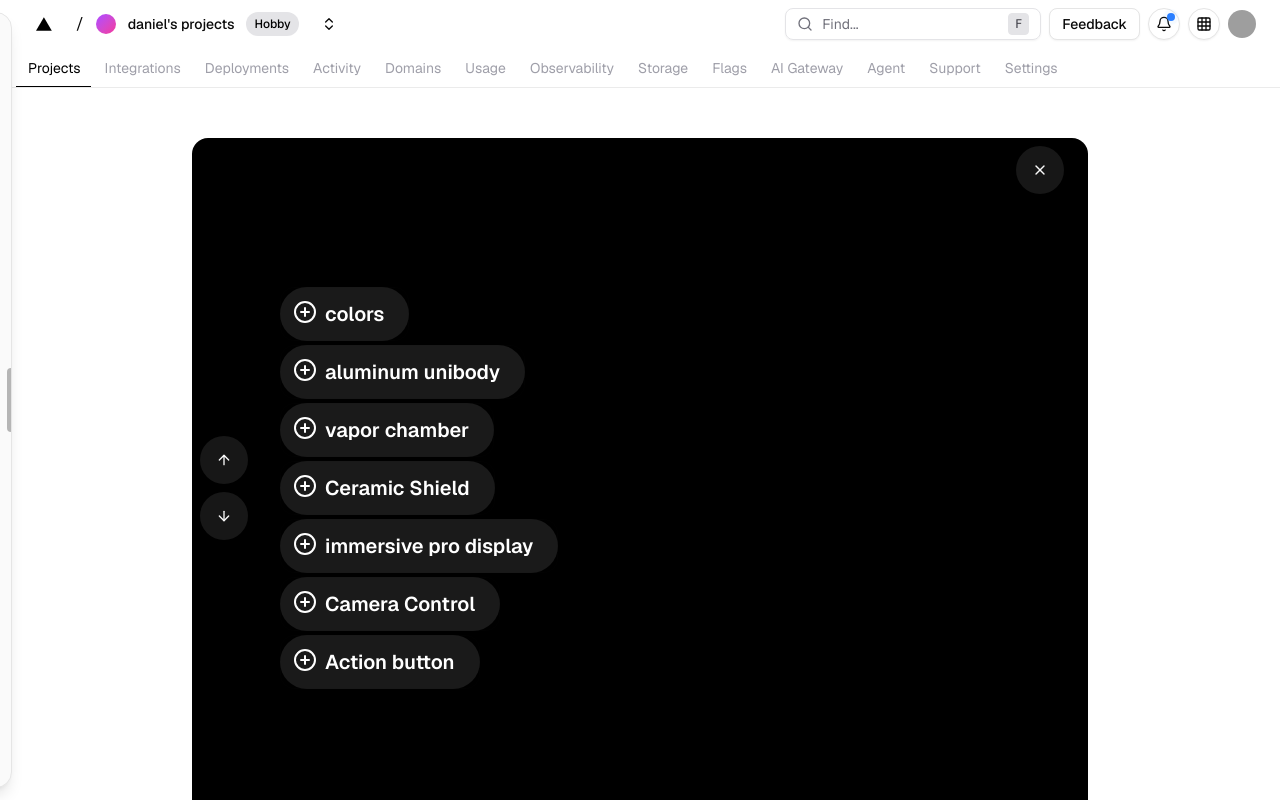
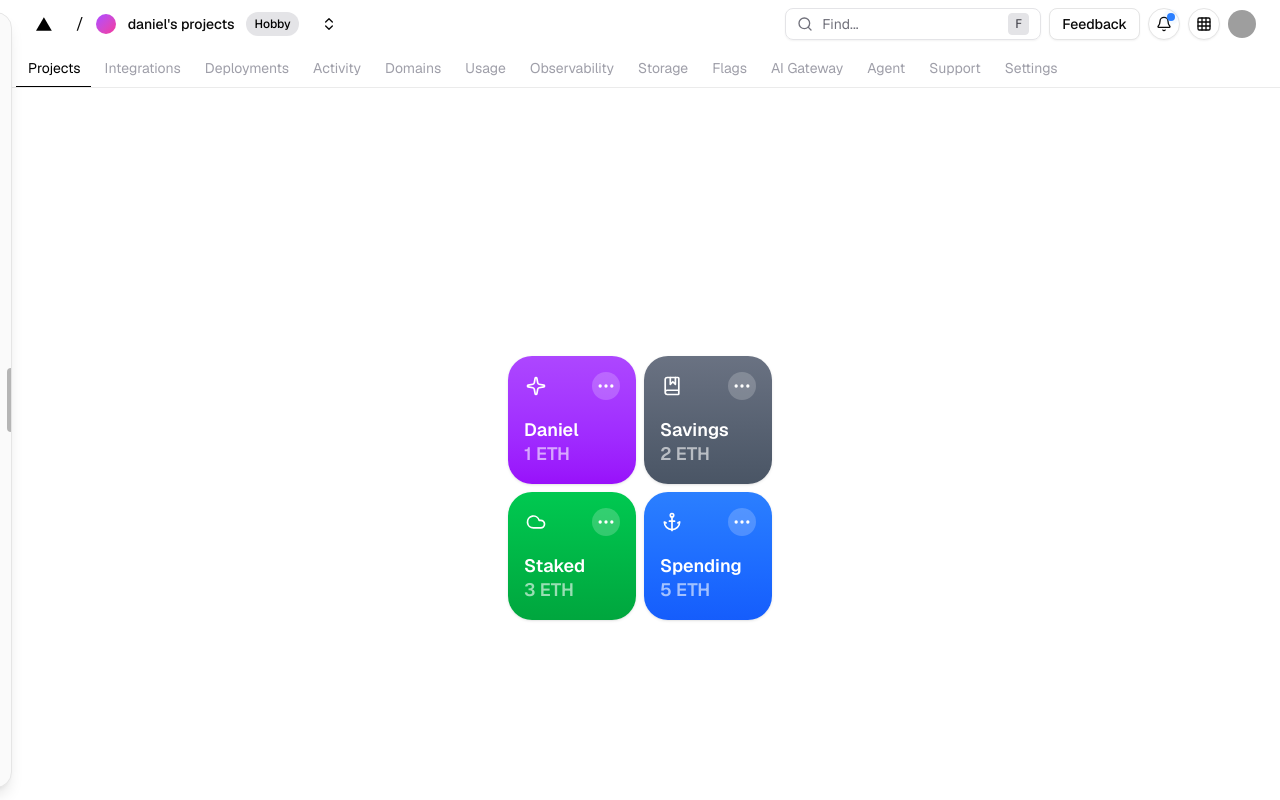
Before and after one commit to danielfsha/firecomponents, a Next.js app: page / in a window 1280 px wide. Built offline with nearby package versions, Linux system fonts and the light colour scheme; grey boxes are pictures that could not be loaded.

Commit message:
feat: added a web3 card component

```diff
--- a/app/page.tsx
+++ b/app/page.tsx
@@ -10,12 +10,17 @@
 import { VercelDashboardNav } from "@/components/vercel-dashboard-nav";
 import AppleCarousel from "@/components/apple-carousel";
 import { DraggableSidebar } from "@/components/draggable-sidebar";
+import Web3Cards from "@/components/web3-cards";
 
 export default function Home() {
   const [open, setOpen] = useState(false);
   return (
     <div className="relative h-screen w-screen overflow-hidden overflow-y-scroll">
       <VercelDashboardNav />
+
+      <div className="flex flex-col items-center justify-center h-screen w-screen">
+        <Web3Cards />
+      </div>
 
       <DraggableSidebar>
         <h1>hey</h1>
--- a/components/family-signin-modal.tsx
+++ b/components/family-signin-modal.tsx
@@ -546,7 +546,7 @@
           "outline-none border-none shadow-none focus:outline-none focus:ring-0 focus:border-none text-[#262626]",
           "font-xl text-[#6E6E6E]"
         )}
-        style={{ fontSize: "18px" }}
+        style={{ fontSize: "16px" }}
       >
         Login with passkey
       </p>
--- a/components/firecrawl-input.tsx
+++ b/components/firecrawl-input.tsx
@@ -253,7 +253,7 @@
               <Button
                 key={action.name}
                 className={cn(
-                  `bg-transparent hover:bg-transparent relative p-2 h-[32px] flex items-center justify-start space-x-[6px] capitalize text-gray-500 ${
+                  `bg-transparent hover:bg-transparent relative p-2 px-3 h-[32px] flex items-center justify-start space-x-[6px] capitalize text-gray-500 ${
                     action.isNew ? "pr-1.5" : "pr-3"
                   } z-10 ${
                     activeIndex === idx ? "text-black" : ""
@@ -270,7 +270,9 @@
                 <Tooltip>
                   <TooltipTrigger asChild>
                     <div className="flex items-center space-x-2">
-                      <action.icon />
+                      <div className="scale-150">
+                        <action.icon />
+                      </div>
                       <p>{action.name}</p>
 
                       {action.isNew && (
--- /dev/null
+++ b/components/web3-cards.tsx
@@ -0,0 +1,174 @@
+"use client";
+
+import { useState } from "react";
+
+import { cn } from "@/lib/utils";
+
+import { motion, MotionConfig } from "motion/react";
+
+import {
+  SparkleIcon,
+  BookMarkedIcon,
+  CloudIcon,
+  EllipsisIcon,
+  AnchorIcon,
+} from "lucide-react";
+
+type Card = {
+  title: string;
+  description: string;
+  icon: React.ReactNode;
+  href: string;
+  ETHAmount: string;
+};
+
+const CARDS: Card[] = [
+  {
+    title: "Daniel",
+    description: "Description 1",
+    icon: <SparkleIcon />,
+    href: "https://example.com",
+    ETHAmount: "1 ETH",
+  },
+  {
+    title: "Savings",
+    description: "Description 2",
+    icon: <BookMarkedIcon />,
+    href: "https://example.com",
+    ETHAmount: "2 ETH",
+  },
+  {
+    title: "Staked",
+    description: "Description 3",
+    icon: <CloudIcon />,
+    href: "https://example.com",
+    ETHAmount: "3 ETH",
+  },
+  {
+    title: "Spending",
+    description: "Description 4",
+    icon: <AnchorIcon />,
+    href: "https://example.com",
+    ETHAmount: "5 ETH",
+  },
+];
+
+export const Web3Card = ({
+  card,
+  handleCardClick,
+  isSelected,
+}: {
+  card: Card;
+  handleCardClick: (card: Card | null) => void;
+  isSelected: boolean;
+}) => {
+  return (
+    <motion.div
+      // layout
+      layoutId={`${card.title}-card`}
+      onClick={() => {
+        if (!isSelected) {
+          handleCardClick(card);
+        } else {
+          handleCardClick(null);
+        }
+      }}
+      key={card.title}
+      className={cn(
+        "flex flex-col items-center justify-between p-4 rounded-3xl shadow-sm min-w-32 space-y-2",
+        card.title === "Daniel" &&
+          "bg-gradient-to-b from-purple-500 to-purple-600 text-white shadow",
+        card.title === "Savings" &&
+          "bg-gradient-to-b from-gray-500 to-gray-600 text-white shadow",
+        card.title === "Staked" &&
+          "bg-gradient-to-b from-green-500 to-green-600 text-white shadow",
+        card.title === "Spending" &&
+          "bg-gradient-to-b from-blue-500 to-blue-600 text-white shadow",
+        isSelected && "w-full h-48"
+      )}
+    >
+      <div className="flex items-center justify-between w-full">
+        <motion.div className="flex items-center gap-2 scale-85">
+          {card.icon}
+        </motion.div>
+        <motion.div
+          whileTap={{ scale: 0.8 }}
+          className="flex items-center justify-center rounded-full bg-white/20 text-white size-7 p-1"
+        >
+          <EllipsisIcon />
+        </motion.div>
+      </div>
+
+      <motion.div className="flex flex-col items-start justify-start w-full mt-2">
+        <motion.h3 className="text-lg font-semibold">{card.title}</motion.h3>
+        <motion.p className="text-lg font-semibold opacity-60 -mt-1">
+          {card.ETHAmount}
+        </motion.p>
+      </motion.div>
+    </motion.div>
+  );
+};
+
+export default function Web3Cards() {
+  const [cards, setCards] = useState<Card[]>(CARDS);
+  const [unselectedCards, setUnselectedCards] = useState<Card[]>([]);
+  const [selectedCard, setSelectedCard] = useState<Card | null>(null);
+
+  const handleCardClick = (card: Card | null) => {
+    setSelectedCard(card);
+    setUnselectedCards(cards.filter((c) => c !== card));
+  };
+
+  return (
+    <MotionConfig transition={{ type: "spring", bounce: 0, duration: 0.3 }}>
+      <div>
+        {selectedCard === null ? (
+          <div
+            className={cn(
+              "grid gap-2",
+              selectedCard
+                ? "grid-cols-3 grid-rows-2"
+                : "grid-cols-2 grid-rows-2"
+            )}
+          >
+            {cards.map((card: Card, index: number) => (
+              <Web3Card
+                key={index}
+                card={card}
+                handleCardClick={handleCardClick}
+                isSelected={selectedCard === card}
+              />
+            ))}
+          </div>
+        ) : (
+          <div className={cn("flex flex-col gap-1 ")}>
+            <div className={cn("flex items-center justify-between w-full ")}>
+              {/* render the selected card */}
+              {selectedCard && (
+                <Web3Card
+                  key={selectedCard.title}
+                  card={selectedCard}
+                  handleCardClick={handleCardClick}
+                  isSelected={true}
+                />
+              )}
+            </div>
+            <div
+              className={cn("flex items-center justify-between w-full gap-1")}
+            >
+              {/* render the unselected cards */}
+              {unselectedCards.map((card: Card, index: number) => (
+                <Web3Card
+                  key={index}
+                  card={card}
+                  handleCardClick={handleCardClick}
+                  isSelected={false}
+                />
+              ))}
+            </div>
+          </div>
+        )}
+      </div>
+    </MotionConfig>
+  );
+}
```
